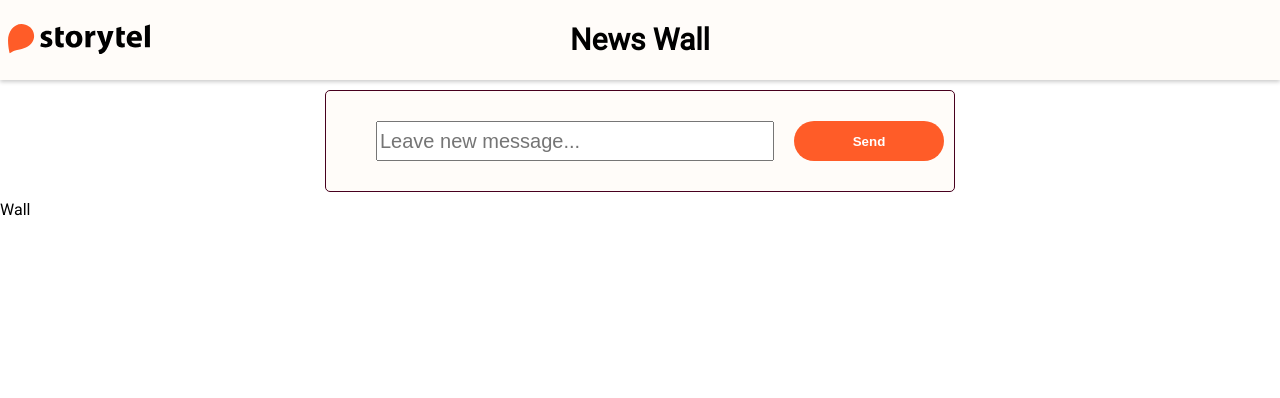
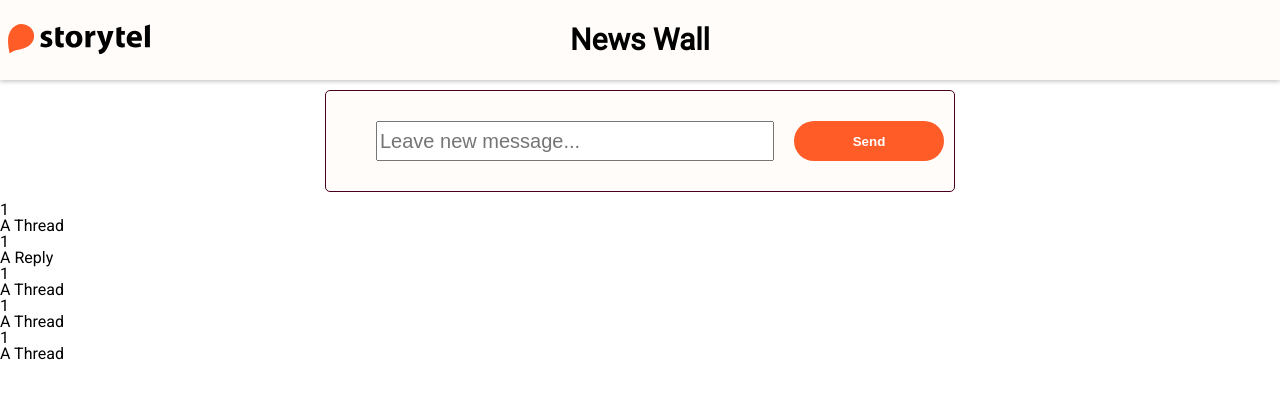
Before and after one commit to GOlmedoFormosa/newswall, a React (Create React App) app: page / in a window 1280 px wide. Shown: the top 398 px of the page. Built offline with nearby package versions, Linux system fonts and the light colour scheme.

Commit message:
add messages container and message component

```diff
--- a/package.json
+++ b/package.json
@@ -8,7 +8,10 @@
     "@testing-library/user-event": "^12.1.10",
     "react": "^17.0.2",
     "react-dom": "^17.0.2",
+    "react-redux": "^7.2.4",
     "react-scripts": "4.0.3",
+    "redux": "^4.1.0",
+    "redux-saga": "^1.1.3",
     "web-vitals": "^1.0.1"
   },
   "scripts": {
--- /dev/null
+++ b/src/containers/Messages/Message/index.jsx
@@ -0,0 +1,6 @@
+export const Message = ({ id, message, author }) => (
+  <div key={id}>
+    <h3>{author}</h3>
+    <p>{message}</p>
+  </div>
+);
--- /dev/null
+++ b/src/containers/Messages/index.jsx
@@ -0,0 +1,27 @@
+import { connect } from "react-redux";
+import * as actions from "../../redux/messages/actionCreators";
+import { Message } from "./Message";
+
+const Messages = ({ getMessages, messages, fetching, error }) => {
+  return (
+    <div>
+      {fetching ? <div>Loading... </div> : null}
+      {messages && messages.length > 0
+        ? messages.map((m) => <Message {...m} />)
+        : null}
+      {error ? <div>Error</div> : null}
+    </div>
+  );
+};
+
+const mapStateToProps = (state) => ({
+  messages: state.messages.allMessages.result,
+  fetching: state.messages.allMessages.fetching,
+  error: state.messages.allMessages.error,
+});
+
+const mapDispatchToProps = (dispatch) => ({
+  getMessages: () => dispatch(actions.getMessagesRequest()),
+});
+
+export default connect(mapStateToProps, mapDispatchToProps)(Messages);
--- a/src/index.js
+++ b/src/index.js
@@ -1,11 +1,15 @@
 import React from "react";
 import ReactDOM from "react-dom";
+import { Provider } from "react-redux";
 import App from "./App";
+import { store } from "./redux/store";
 import "./assets/styles/main.css";
 
 ReactDOM.render(
   <React.StrictMode>
-    <App />
+    <Provider store={store}>
+      <App />
+    </Provider>
   </React.StrictMode>,
   document.getElementById("root")
 );
--- a/src/pages/Wall/index.jsx
+++ b/src/pages/Wall/index.jsx
@@ -1,9 +1,10 @@
 import { MessageBox } from "../../containers/MessageBox";
+import Messages from "../../containers/Messages";
 import styles from "./styles.module.css";
 
 export const Wall = () => (
   <div className={styles.wallpage}>
     <MessageBox />
-    Wall
+    <Messages />
   </div>
 );
```
Also changed, not shown: src/containers/Messages/Message/styles.module.css (added), src/containers/Messages/styles.module.css (added), 1 other file (tests, documents, lock files or other folders).
